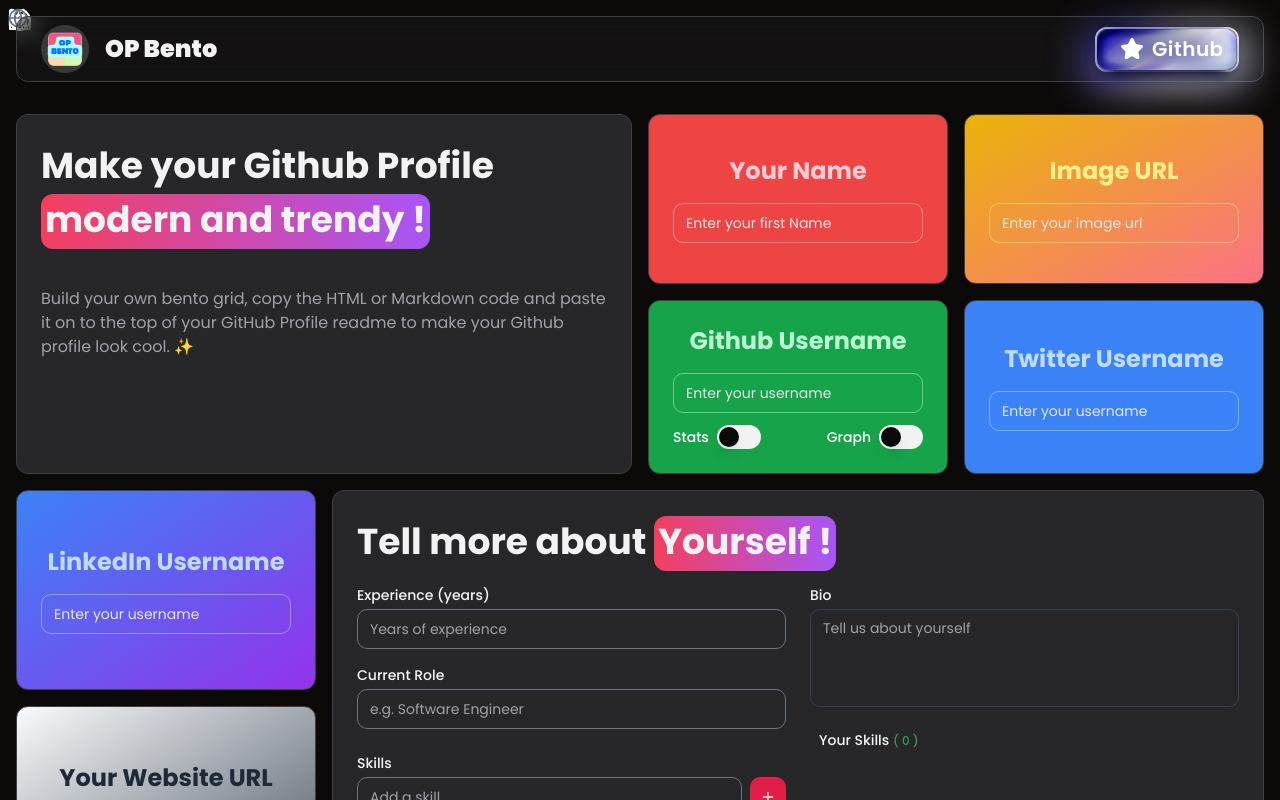
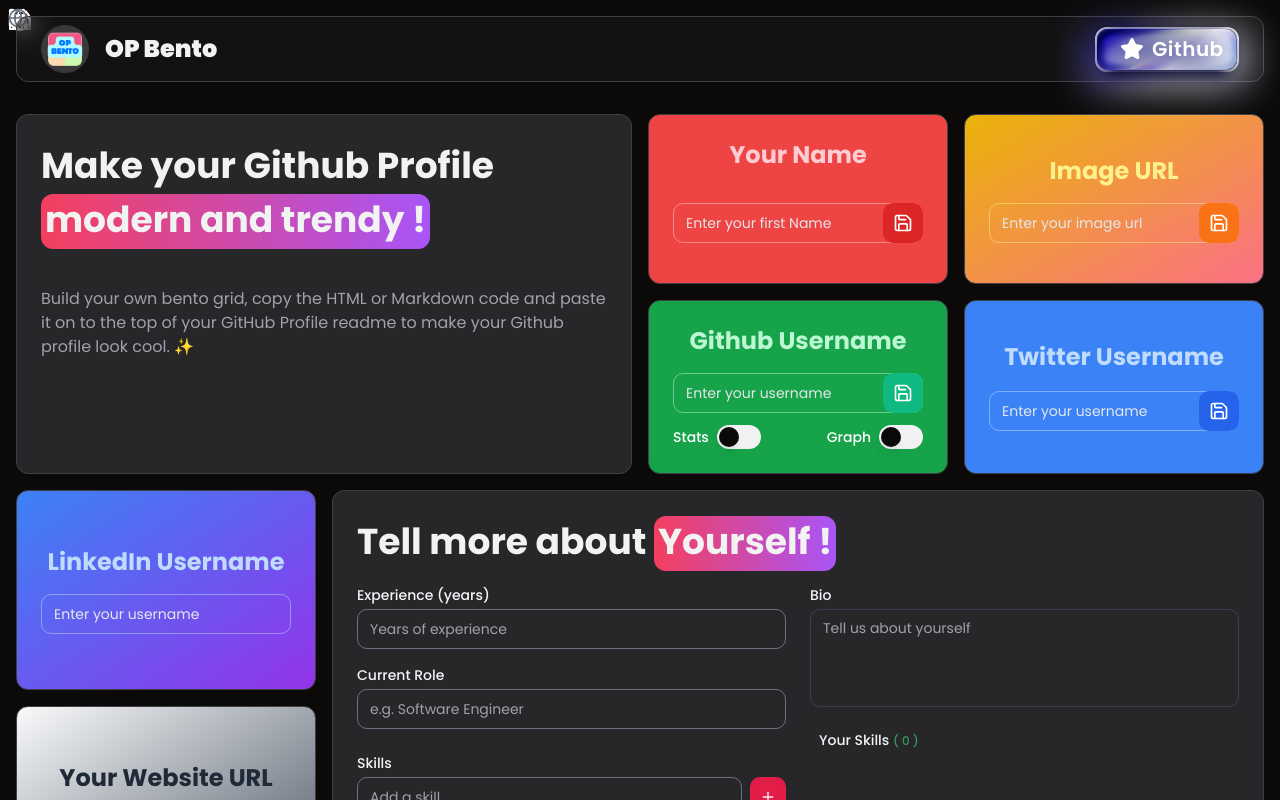
Before and after one commit to subhadeeproy3902/opbento, a Next.js app: page / in a window 1280 px wide. Shown: the top 800 px of the page. Built offline with nearby package versions, Linux system fonts and the light colour scheme.

Commit message:
fixed input

```diff
--- a/src/components/Bento1.tsx
+++ b/src/components/Bento1.tsx
@@ -145,9 +145,9 @@
         </div>
 
         {stats && showStats && (
-          <div>
+          <div className="flex gap-4 col-span-4">
             <GitHubStatsCard stats={stats} userName={githubURL} />
-            <div className="col-span-4">
+            <div className="w-full">
               <GitHubStreakCard streak={streak} />
             </div>
           </div>
--- a/src/components/GithubStatCard.tsx
+++ b/src/components/GithubStatCard.tsx
@@ -15,6 +15,7 @@
       viewBox="0 0 500 300"
       fill="none"
       xmlns="http://www.w3.org/2000/svg"
+      className="w-full h-full"
     >
       <rect width="500" height="300" rx="15" fill="#1e1e2e" />
 
--- a/src/components/Home.tsx
+++ b/src/components/Home.tsx
@@ -52,18 +52,16 @@
         >
           <HeaderBlock />
           <SocialsBlock
-            name={name}
             setName={setName}
-            githubURL={githubURL}
             setGithubURL={setGithubURL}
             setShowStats={setShowStats}
             setShowGraph={setShowGraph}
-            twitterURL={twitterURL}
             setTwitterURL={setTwitterURL}
-            imageUrl={imageUrl}
             setImageUrl={setImageUrl}
             setStats={setStats}
             setStreak={setStreak}
+            showStats={showStats}
+            showGraph={showGraph}
           />
 
           <BioBlock
--- a/src/components/SocialBlock.tsx
+++ b/src/components/SocialBlock.tsx
@@ -1,91 +1,166 @@
-import { Github, Linkedin, Twitter, Youtube, CircleUser } from "lucide-react";
+import {
+  Github,
+  Linkedin,
+  Twitter,
+  Youtube,
+  CircleUser,
+  Save,
+  Loader,
+  Loader2,
+} from "lucide-react";
 import Block from "./ui/Block";
 import { Input } from "./ui/input";
 import { Switch } from "./ui/switch";
 import { Label } from "./ui/label";
 import { StreakStats, UserStats } from "@/types";
+import { useState } from "react";
+import { Button } from "./ui/button";
+import { toast } from "sonner";
 
 export default function SocialsBlock({
-  name,
-  githubURL,
   setName,
   setGithubURL,
+  showStats,
   setShowStats,
+  showGraph,
   setShowGraph,
-  twitterURL,
   setTwitterURL,
-  imageUrl,
   setImageUrl,
   setStats,
-  setStreak
+  setStreak,
 }: {
-  name: string;
   setName: (name: string) => void;
-  githubURL: string;
   setGithubURL: (url: string) => void;
   setShowStats: (show: boolean) => void;
   setShowGraph: (show: boolean) => void;
-  twitterURL: string;
   setTwitterURL: (url: string) => void;
-  imageUrl: string;
   setImageUrl: (url: string) => void;
-  setStats: (stats: UserStats) => void;
-  setStreak: (streak: StreakStats) => void;
+  setStats: (stats: UserStats | undefined) => void;
+  setStreak: (streak: StreakStats | undefined) => void;
+  showStats: boolean;
+  showGraph: boolean;
 }) {
+  const [tUrl, setTUrl] = useState("");
+  const [gUrl, setGUrl] = useState("");
+  const [iUrl, setIUrl] = useState("");
+  const [nameText, setNameText] = useState("");
+  const [loading, setLoading] = useState(false);
+
   const handleStats = async (checked: boolean) => {
-    const res1 = await fetch("/api/stats?&username=" + githubURL);
-    const res2 = await fetch("/api/streak?&username=" + githubURL);
+    setLoading(true);
+    setStats(undefined);
+    setStreak(undefined);
+    if (!checked || !showStats) {
+      setGithubURL(gUrl);
+      toast.success("Github Username saved");
+      setLoading(false);
+      return;
+    }
+    const res1 = await fetch("/api/stats?&username=" + gUrl);
     const data = await res1.json();
+    if (data.error) {
+      toast.error("Username not found");
+      setLoading(false);
+      return;
+    }
+    setGithubURL(gUrl);
+    const res2 = await fetch("/api/streak?&username=" + gUrl);
     const streak = await res2.json();
     setStats(data.stats);
     setStreak(streak.stats);
+    if (showStats && showGraph) {
+      toast.success(gUrl + " stat cards and contribution graph added");
+    }
+    if (showStats) {
+      toast.success(gUrl + " stat cards added");
+    }
+    if (showGraph) {
+      toast.success(gUrl + " contribution graph added");
+    }
+    setLoading(false);
   };
 
   return (
     <>
       <Block className="col-span-12 sm:col-span-6 bg-red-500 md:col-span-3">
-        <div className="grid h-full place-content-center text-3xl text-white">
+        <div className="grid h-full text-3xl text-white">
           <CircleUser size={18} className="w-6 h-6 absolute top-2 left-2" />
           <h1 className="text-2xl font-bold mx-auto mb-2 text-rose-200">
             Your Name
           </h1>
+          <div className="relative mt-2">
             <Input
-            className="w-full mt-2 placeholder:text-gray-200 bg-transparent border border-red-200/50 text-white ring-offset-red-500"
+              className="w-full placeholder:text-gray-200 bg-transparent border border-red-200/50 pr-10 text-white ring-offset-red-500"
               placeholder="Enter your first Name"
-            value={name}
-            onChange={(e) => setName(e.target.value.trim())}
+              value={nameText}
+              onChange={(e) => setNameText(e.target.value)}
             />
+            <Button
+              className="absolute top-0 right-0 p-2 px-2.5 bg-red-600 hover:bg-red-700"
+              onClick={() => {
+                setName(nameText);
+                toast.success("Name saved");
+              }}
+            >
+              <Save className="text-white" size={20} />
+            </Button>
+          </div>
         </div>
       </Block>
 
       <Block className="col-span-12 sm:col-span-6 bg-gradient-to-br from-yellow-500 to-rose-400 md:col-span-3">
-        <div className="grid h-full place-content-center text-3xl text-white py-4">
+        <div className="grid h-full text-3xl text-white py-4">
           <Linkedin size={18} className="w-5 h-5 absolute top-2 left-2" />
           <h1 className="text-2xl font-bold mx-auto mb-2 text-yellow-200">
             Image URL
           </h1>
+          <div className="relative mt-2">
             <Input
-            className="w-full mt-2 focus-visible:ring-orange-700 placeholder:text-gray-200 bg-transparent text-white border-yellow-200/50 ring-offset-orange-500"
+              className="w-full focus-visible:ring-orange-700 placeholder:text-gray-200 bg-transparent pr-10 text-white border-yellow-200/50 ring-offset-orange-500"
               placeholder="Enter your image url"
               type="url"
-            value={imageUrl}
-            onChange={(e) => setImageUrl(e.target.value)}
+              value={iUrl}
+              onChange={(e) => setIUrl(e.target.value)}
             />
+            <Button
+              className="absolute top-0 right-0 p-2 px-2.5 bg-orange-500 hover:bg-orange-600"
+              onClick={() => {
+                setImageUrl(iUrl);
+                toast.success("Image URL saved");
+              }}
+            >
+              <Save className="text-white" size={20} />
+            </Button>
+          </div>
         </div>
       </Block>
 
       <Block className="col-span-12 sm:col-span-6 bg-green-600 md:col-span-3">
-        <div className="grid h-full place-content-center text-3xl text-white">
+        <div className="grid h-full text-3xl text-white">
           <Github size={18} className="w-5 h-5 absolute top-2 left-2" />
           <h1 className="text-2xl font-bold mx-auto mb-2 text-green-200">
             Github Username
           </h1>
+          <div className="relative mt-2 mb-3">
             <Input
-            className="w-full mt-2 focus-visible:ring-green-700 mb-3 placeholder:text-gray-200 bg-transparent border border-green-200/50 text-white ring-offset-green-600"
+              className="w-full pr-10 focus-visible:ring-green-700 placeholder:text-gray-200 bg-transparent border border-green-200/50 text-white ring-offset-green-600"
               placeholder="Enter your username"
-            value={githubURL}
-            onChange={(e) => setGithubURL(e.target.value)}
+              value={gUrl}
+              onChange={(e) => setGUrl(e.target.value)}
             />
+            <Button
+              className="absolute top-0 right-0 p-2 px-2.5 bg-emerald-500 hover:bg-green-500"
+              onClick={async () => {
+                await handleStats(true);
+              }}
+            >
+              {loading ? (
+                <Loader2 className="text-white animate-spin" size={20} />
+              ) : (
+                <Save className="text-white" size={20} />
+              )}
+            </Button>
+          </div>
           <div className="flex justify-between items-center">
             <div className="flex items-center space-x-2">
               <Label htmlFor="stats">Stats</Label>
@@ -94,7 +169,6 @@
                 id="stats"
                 onCheckedChange={async (checked) => {
                   setShowStats(checked);
-                  await handleStats(checked);
                 }}
               />
             </div>
@@ -111,7 +185,7 @@
       </Block>
 
       <Block className="col-span-12 sm:col-span-6 bg-blue-500 md:col-span-3">
-        <div className="grid h-full place-content-center text-3xl text-white py-4">
+        <div className="grid h-full text-3xl text-white py-4">
           <Twitter
             size={18}
             className="w-5 h-5 absolute top-2 left-2 text-white"
@@ -119,12 +193,23 @@
           <h1 className="text-2xl font-bold mx-auto mb-2 text-blue-200">
             Twitter Username
           </h1>
+          <div className="relative mt-2">
             <Input
-            className="w-full mt-2 focus-visible:ring-blue-700 placeholder:text-gray-200 bg-transparent border border-blue-200/50 text-secondary ring-offset-blue-500"
+              className="w-full focus-visible:ring-blue-700 placeholder:text-gray-200 bg-transparent pr-10 border border-blue-200/50 text-secondary ring-offset-blue-500"
               placeholder="Enter your username"
-            value={twitterURL}
-            onChange={(e) => setTwitterURL(e.target.value)}
+              value={tUrl}
+              onChange={(e) => setTUrl(e.target.value)}
             />
+            <Button
+              className="absolute top-0 right-0 p-2 px-2.5 bg-blue-600 hover:bg-blue-700"
+              onClick={() => {
+                setTwitterURL(tUrl);
+                toast.success("Twitter Username saved");
+              }}
+            >
+              <Save className="text-white" size={20} />
+            </Button>
+          </div>
         </div>
       </Block>
     </>
```
Also changed, not shown: src/actions/githubGraphql.ts (+61 -2 lines), src/app/api/stats/route.ts (+1 -8 lines), src/components/GithubStreakCard.tsx (+12 -12 lines), src/types/index.d.ts (+5 -5 lines), public/s.svg (added). Lines whose indentation alone changed are shown as unchanged.
